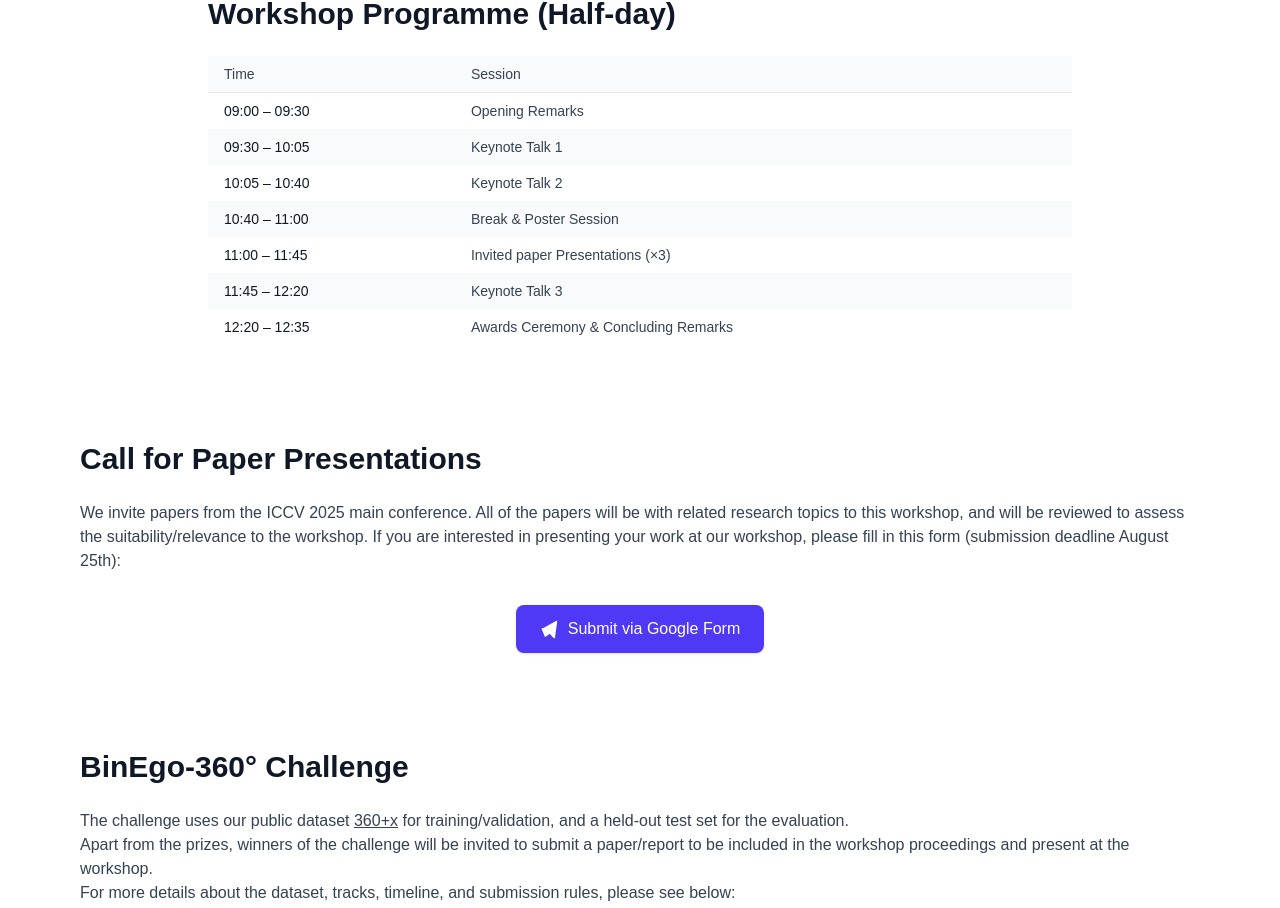
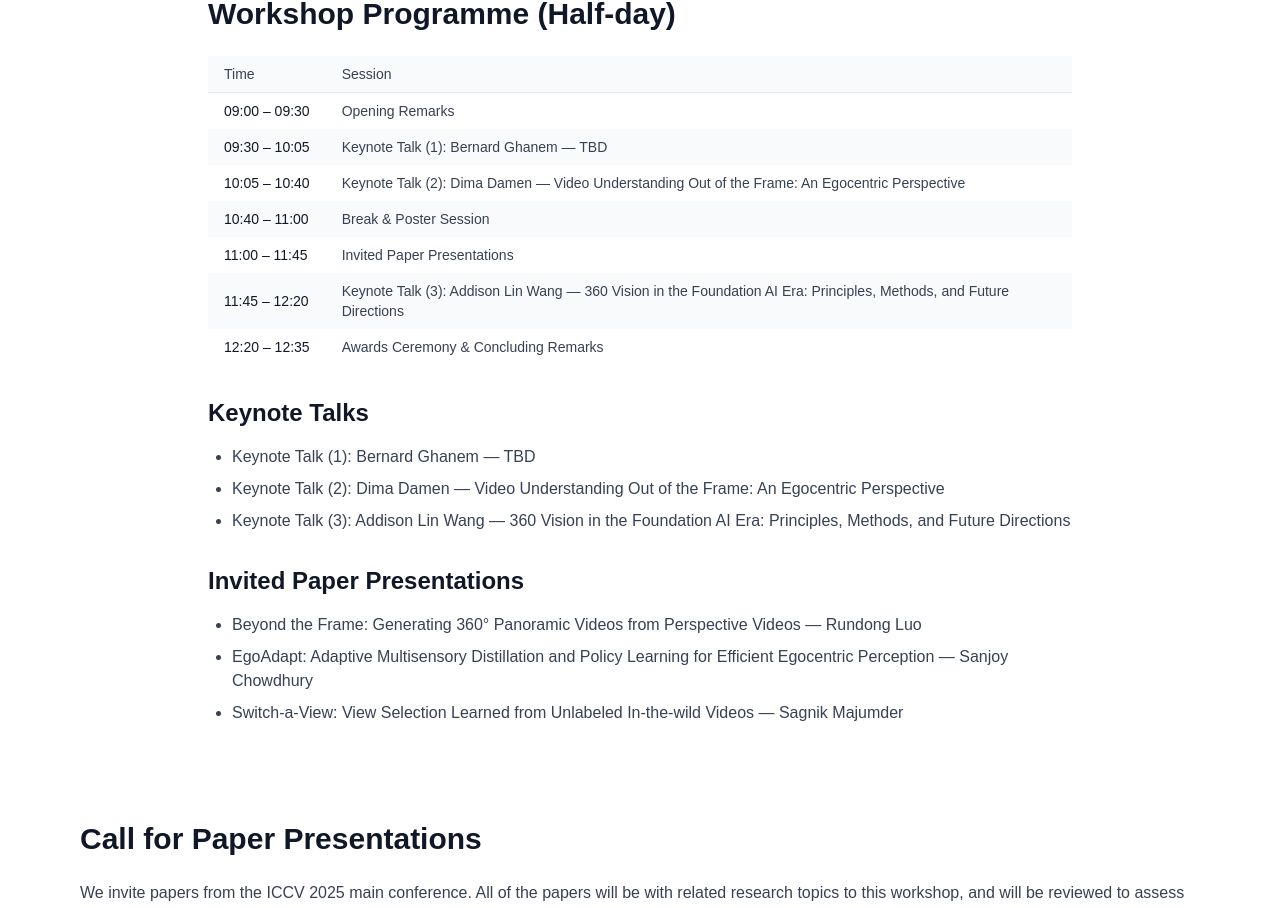
Before and after one commit to HenryQUQ/BinEgo-360, a Next.js app: page / in a window 1280 px wide. Shown: the part 1512-2420 px from the top of the page. Built offline with nearby package versions, Linux system fonts and the light colour scheme.

Commit message:
Update workshop programme details

```diff
--- a/app/page.tsx
+++ b/app/page.tsx
@@ -138,6 +138,19 @@ const technical_organizers: Organizer[] = [
         img: `${root_path}/organizers/hao.jpg`,
         link: "https://h-chen.com/",
     }
+];
+
+
+const keynoteTalks = [
+    "Keynote Talk (1): Bernard Ghanem — TBD",
+    "Keynote Talk (2): Dima Damen — Video Understanding Out of the Frame: An Egocentric Perspective",
+    "Keynote Talk (3): Addison Lin Wang — 360 Vision in the Foundation AI Era: Principles, Methods, and Future Directions",
+];
+
+const invitedPapers = [
+    "Beyond the Frame: Generating 360° Panoramic Videos from Perspective Videos — Rundong Luo",
+    "EgoAdapt: Adaptive Multisensory Distillation and Policy Learning for Efficient Egocentric Perception — Sanjoy Chowdhury",
+    "Switch-a-View: View Selection Learned from Unlabeled In-the-wild Videos — Sagnik Majumder",
 ];
 
 
@@ -323,11 +336,11 @@ export default function Workshop() {
                             <tbody>
                             {[
                                 ["09:00 – 09:30", "Opening Remarks"],
-                                ["09:30 – 10:05", "Keynote Talk 1"],
-                                ["10:05 – 10:40", "Keynote Talk 2"],
+                                ["09:30 – 10:05", "Keynote Talk (1): Bernard Ghanem — TBD"],
+                                ["10:05 – 10:40", "Keynote Talk (2): Dima Damen — Video Understanding Out of the Frame: An Egocentric Perspective"],
                                 ["10:40 – 11:00", "Break & Poster Session"],
-                                ["11:00 – 11:45", "Invited paper Presentations (×3)"],
-                                ["11:45 – 12:20", "Keynote Talk 3"],
+                                ["11:00 – 11:45", "Invited Paper Presentations"],
+                                ["11:45 – 12:20", "Keynote Talk (3): Addison Lin Wang — 360 Vision in the Foundation AI Era: Principles, Methods, and Future Directions"],
                                 ["12:20 – 12:35", "Awards Ceremony & Concluding Remarks"],
                             ].map(([time, event], i) => (
                                 <tr key={i} className="odd:bg-white even:bg-gray-50">
@@ -337,6 +350,24 @@ export default function Workshop() {
                             ))}
                             </tbody>
                         </table>
+                    </div>
+                    <div className="mt-8 space-y-8 text-gray-700">
+                        <div>
+                            <h3 className="text-2xl font-semibold text-gray-900">Keynote Talks</h3>
+                            <ul className="mt-4 space-y-2 list-disc pl-6">
+                                {keynoteTalks.map((talk) => (
+                                    <li key={talk}>{talk}</li>
+                                ))}
+                            </ul>
+                        </div>
+                        <div>
+                            <h3 className="text-2xl font-semibold text-gray-900">Invited Paper Presentations</h3>
+                            <ul className="mt-4 space-y-2 list-disc pl-6">
+                                {invitedPapers.map((paper) => (
+                                    <li key={paper}>{paper}</li>
+                                ))}
+                            </ul>
+                        </div>
                     </div>
                 </section>
 
```
